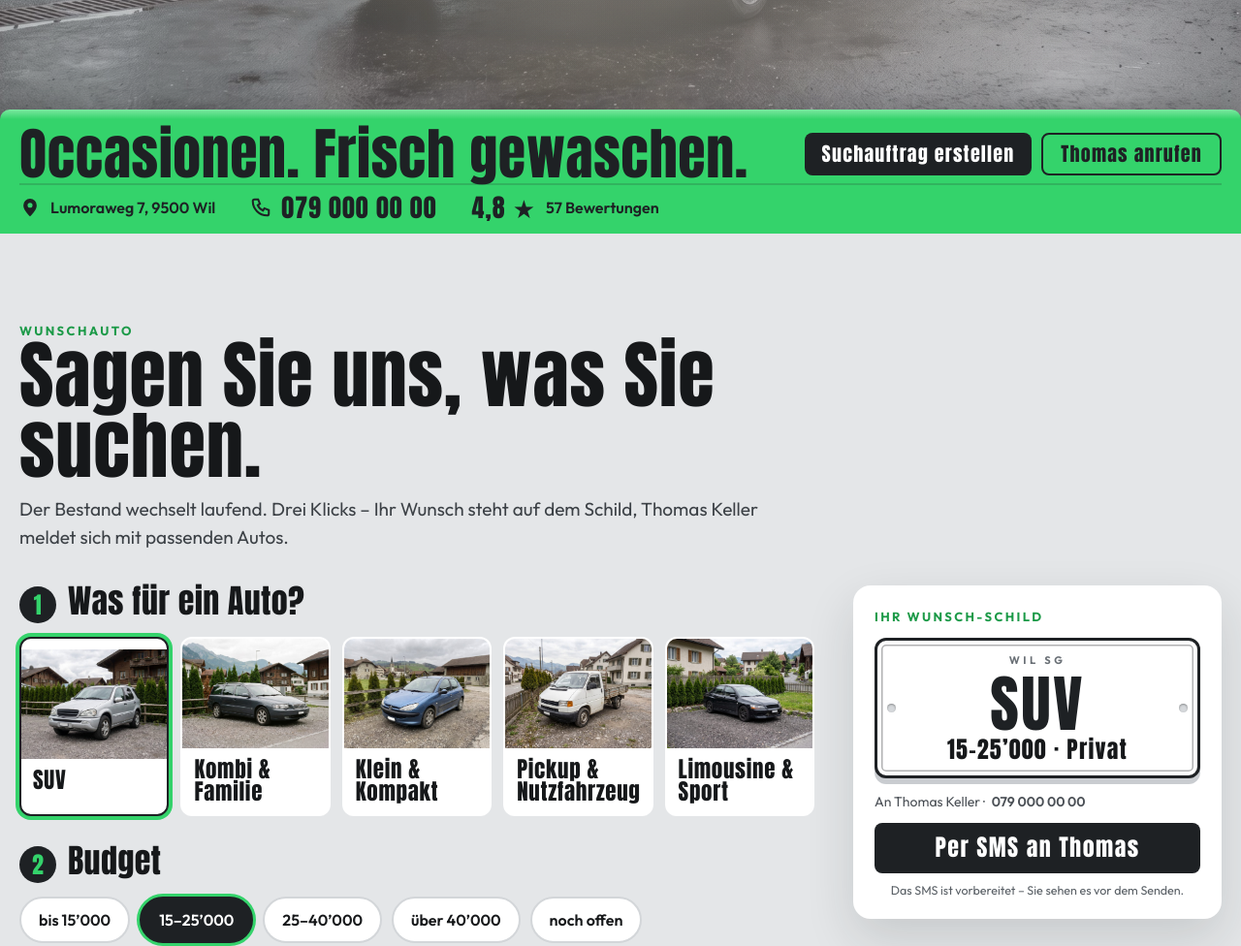
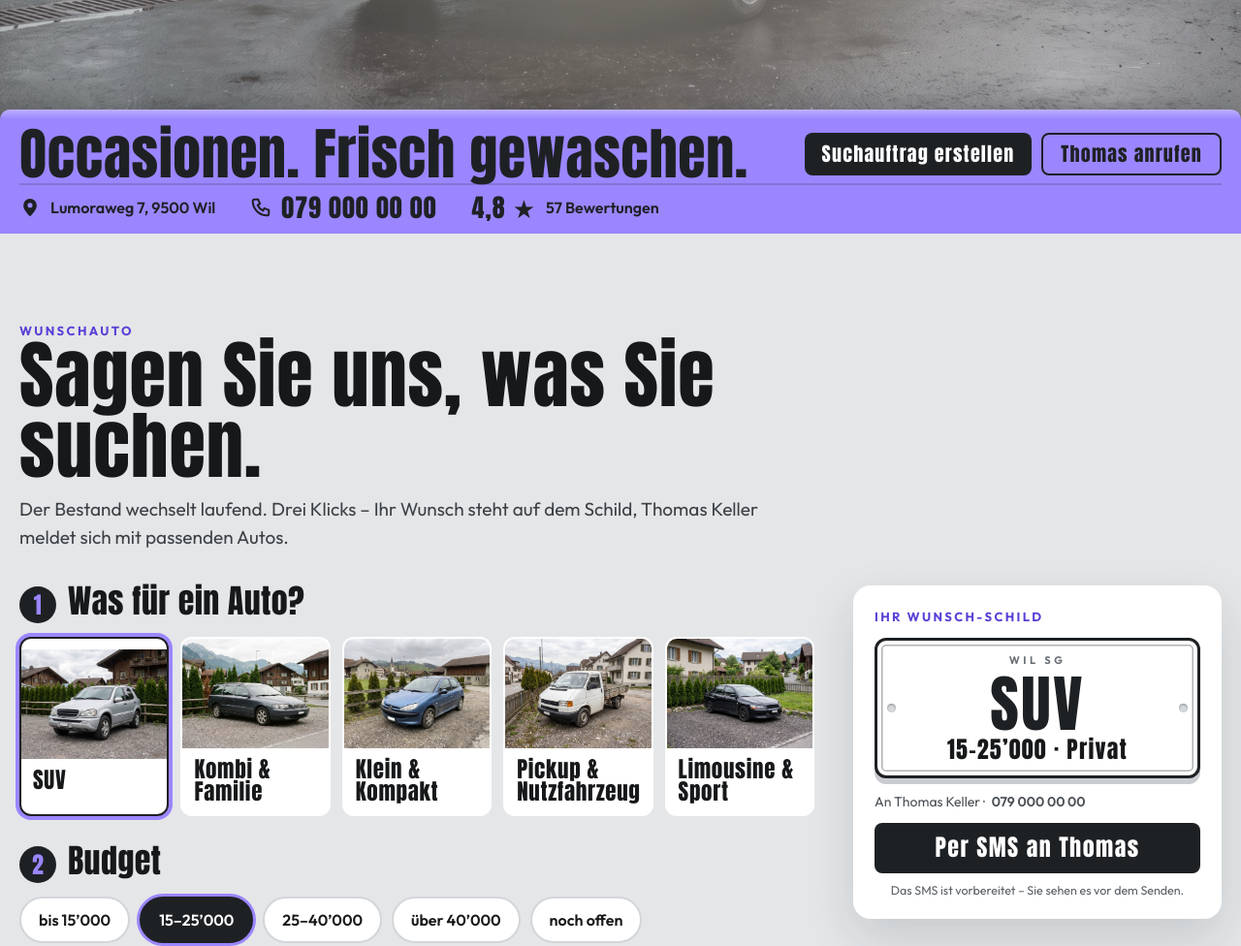
Before and after one commit to julia-mirku/garage-lumora, a plain HTML site: page index.html in a window 1280 px wide. Shown: the part 560-1536 px from the top of the page at 97% size. Drawn offline with Linux system fonts and the light colour scheme.

Commit message:
Garage Lumora: accent colour violet

```diff
--- a/index.html
+++ b/index.html
@@ -15,7 +15,7 @@
 <style>
 :root{
   --graphit:#1E2124; --graphit2:#2A2E32; --graphit3:#3A3F44; --beton:#E4E6E8; --beton2:#D3D6D9; --weiss:#fff;
-  --gelb:#34D36B; --gelb-hell:#7BE8A0; --gelb-tief:#1C9A48;
+  --gelb:#9B86FF; --gelb-hell:#BDB0FF; --gelb-tief:#5A3FD6;
   --text:#16181A; --text-hell:#F1F2F3; --grau:#A6ABB1;
   --kopf:'Anton', Impact, 'Arial Narrow', sans-serif; --body:'Outfit', system-ui, sans-serif; --r:12px;
 }
@@ -28,7 +28,7 @@ button{font:inherit;color:inherit;background:none;border:0;cursor:pointer}
 :focus-visible{outline:2px solid var(--gelb);outline-offset:3px;border-radius:6px}
 .dach :focus-visible,.such :focus-visible,.schluss :focus-visible{outline-color:var(--graphit)}
 :focus:not(:focus-visible){outline:none}
-::selection{background:rgba(52,211,107,.4)}
+::selection{background:rgba(155,134,255,.4)}
 button,.btn,.typ,.chip,.tag,.foto-k,.paar,.antw-k{-webkit-user-select:none;user-select:none;-webkit-touch-callout:none}
 .wrap{width:min(1240px,100% - 40px);margin-inline:auto}
 h1,h2,h3{font-family:var(--kopf);font-weight:400;line-height:.95;letter-spacing:.01em}
@@ -47,8 +47,8 @@ section{padding:clamp(52px,7vw,100px) 0}
 .btn-d{background:var(--graphit);color:#fff}
 .btn-l{border:2px solid var(--graphit);color:var(--graphit)}
 @media (hover:hover){
-  .ready .btn-g:hover{background:var(--gelb-hell);box-shadow:0 0 0 5px rgba(52,211,107,.25),0 10px 30px rgba(52,211,107,.3)}
-  .ready .btn-r:hover{border-color:var(--gelb);box-shadow:0 0 0 4px rgba(52,211,107,.18)}
+  .ready .btn-g:hover{background:var(--gelb-hell);box-shadow:0 0 0 5px rgba(155,134,255,.25),0 10px 30px rgba(155,134,255,.3)}
+  .ready .btn-r:hover{border-color:var(--gelb);box-shadow:0 0 0 4px rgba(155,134,255,.18)}
   .ready .btn-d:hover{box-shadow:0 0 0 5px rgba(30,33,36,.18),0 10px 26px rgba(0,0,0,.25)}
   .ready .btn-l:hover{background:rgba(30,33,36,.1);box-shadow:0 0 0 4px rgba(30,33,36,.2)}
 }
@@ -61,10 +61,10 @@ section{padding:clamp(52px,7vw,100px) 0}
 .marke small{font-family:var(--body);font-weight:500;letter-spacing:.42em;font-size:11px;color:var(--grau)}
 .marke b{font-family:var(--kopf);font-weight:400;font-size:32px;letter-spacing:.04em}
 .marke b span{color:var(--gelb)}
-@media (hover:hover){.ready .marke:hover{box-shadow:0 0 0 2px rgba(52,211,107,.5)}}
+@media (hover:hover){.ready .marke:hover{box-shadow:0 0 0 2px rgba(155,134,255,.5)}}
 .nav{display:flex;gap:4px;align-items:center}
 .nav a.n{font-weight:600;font-size:15px;color:#d4d7da;text-decoration:none;padding:8px 12px;border-radius:8px;transition:box-shadow .2s,color .2s,background-color .2s}
-@media (hover:hover){.ready .nav a.n:hover{color:#fff;background:rgba(52,211,107,.1);box-shadow:inset 0 0 0 1.5px rgba(52,211,107,.6)}}
+@media (hover:hover){.ready .nav a.n:hover{color:#fff;background:rgba(155,134,255,.1);box-shadow:inset 0 0 0 1.5px rgba(155,134,255,.6)}}
 .kopf .btn{min-height:44px;font-size:21px;padding:0 16px}
 @media (max-width:980px){.nav a.n{display:none}}
 @media (max-width:420px){.kopf .btn span{display:none}.kopf .btn{padding:0 14px}}
@@ -86,13 +86,13 @@ section{padding:clamp(52px,7vw,100px) 0}
 .wasch-tipp b{color:var(--gelb);font-weight:700}
 .wasch-btn{display:inline-flex;align-items:center;gap:8px;background:var(--gelb);color:var(--graphit);font-family:var(--kopf);font-size:22px;letter-spacing:.05em;padding:8px 16px;border-radius:999px;transition:box-shadow .2s, background-color .2s, transform .15s}
 .wasch-btn svg{width:20px;height:20px}
-@media (hover:hover){.ready .wasch-btn:hover{background:var(--gelb-hell);box-shadow:0 0 0 5px rgba(52,211,107,.3)}}
+@media (hover:hover){.ready .wasch-btn:hover{background:var(--gelb-hell);box-shadow:0 0 0 5px rgba(155,134,255,.3)}}
 .wasch-btn:active{transform:scale(.96)}
 .blank{position:absolute;right:clamp(14px,3vw,34px);top:clamp(14px,3vh,28px);z-index:4;background:var(--gelb);color:var(--graphit);border-radius:14px;padding:12px 16px;text-decoration:none;box-shadow:0 12px 30px rgba(0,0,0,.3);opacity:0;transform:scale(.9);transition:opacity .5s ease, transform .5s cubic-bezier(.2,.8,.2,1.2), box-shadow .2s;pointer-events:none}
 .blank.da{opacity:1;transform:none;pointer-events:auto}
 .blank b{display:block;font-family:var(--kopf);font-weight:400;font-size:30px;line-height:1;letter-spacing:.03em}
 .blank span{display:block;font-size:14px;font-weight:600;margin-top:4px}
-@media (hover:hover){.ready .blank.da:hover{box-shadow:0 0 0 5px rgba(52,211,107,.35),0 12px 30px rgba(0,0,0,.3)}}
+@media (hover:hover){.ready .blank.da:hover{box-shadow:0 0 0 5px rgba(155,134,255,.35),0 12px 30px rgba(0,0,0,.3)}}
 .funkel{position:absolute;z-index:3;width:22px;height:22px;pointer-events:none;background:radial-gradient(circle,#fff 0 2px,transparent 3px),conic-gradient(from 45deg,transparent 0 10%,rgba(255,255,255,.95) 12%,transparent 14% 35%,rgba(255,255,255,.95) 37%,transparent 39% 60%,rgba(255,255,255,.95) 62%,transparent 64% 85%,rgba(255,255,255,.95) 87%,transparent 89%);border-radius:50%;animation:funkel 1.1s ease-out forwards}
 @keyframes funkel{0%{opacity:0;transform:scale(.2) rotate(0)}40%{opacity:1;transform:scale(1.15) rotate(30deg)}100%{opacity:0;transform:scale(.6) rotate(60deg)}}
 .dach{position:relative;z-index:5;background:var(--gelb);color:var(--graphit);box-shadow:0 -10px 30px rgba(0,0,0,.25)}
@@ -137,12 +137,12 @@ section{padding:clamp(52px,7vw,100px) 0}
 .typ img{width:100%;aspect-ratio:4/3;object-fit:cover}
 .typ span{display:block;padding:10px 12px 12px;font-family:var(--kopf);font-size:23px;letter-spacing:.03em;line-height:1}
 .typ[aria-pressed="true"]{border-color:var(--graphit);box-shadow:0 0 0 4px var(--gelb)}
-@media (hover:hover){.ready .live .typ:hover{box-shadow:0 0 0 4px rgba(52,211,107,.55),0 12px 26px rgba(0,0,0,.12);transform:translateY(-2px)}}
+@media (hover:hover){.ready .live .typ:hover{box-shadow:0 0 0 4px rgba(155,134,255,.55),0 12px 26px rgba(0,0,0,.12);transform:translateY(-2px)}}
 .typ:active,.chip:active,.tag:active{transform:scale(.97)}
 .chips{display:flex;flex-wrap:wrap;gap:10px}
 .chip{min-height:48px;padding:0 18px;border-radius:999px;background:#fff;border:2px solid var(--beton2);font-weight:600;font-size:16px;transition:border-color .2s, box-shadow .2s, background-color .2s, transform .15s}
 .chip[aria-pressed="true"]{background:var(--graphit);color:#fff;border-color:var(--graphit);box-shadow:0 0 0 3px var(--gelb)}
-@media (hover:hover){.ready .live .chip:hover{border-color:var(--gelb-tief);box-shadow:0 0 0 3px rgba(52,211,107,.35)}}
+@media (hover:hover){.ready .live .chip:hover{border-color:var(--gelb-tief);box-shadow:0 0 0 3px rgba(155,134,255,.35)}}
 .hinweis{font-size:14px;color:#5a6066;margin-top:10px}
 .bei-uns{margin-top:6px}
 .bei-uns p{font-size:14px;color:#4a4f55;margin-bottom:10px}
@@ -150,7 +150,7 @@ section{padding:clamp(52px,7vw,100px) 0}
 .fotos.wechsel{opacity:0}
 .foto-k{border-radius:10px;overflow:hidden;background:#cfd2d5;transition:box-shadow .2s, transform .2s}
 .foto-k img{width:100%;aspect-ratio:4/3;object-fit:cover}
-@media (hover:hover){.ready .fotos:not(.wechsel) .foto-k:hover{box-shadow:0 0 0 4px rgba(52,211,107,.6);transform:translateY(-2px)}}
+@media (hover:hover){.ready .fotos:not(.wechsel) .foto-k:hover{box-shadow:0 0 0 4px rgba(155,134,255,.6);transform:translateY(-2px)}}
 .alle{margin-top:12px;min-height:44px;font-size:20px}
 @media (max-width:600px){.fotos{grid-template-columns:repeat(2,minmax(0,1fr))}}
 
@@ -166,7 +166,7 @@ section{padding:clamp(52px,7vw,100px) 0}
 @media (hover:hover){.ready .schild-box.live .schild:hover{transform:rotate(-1.2deg)}}
 .s-an{font-size:14px;color:#4a4f55;margin-bottom:10px}
 .s-an a{text-decoration:none;font-weight:600;white-space:nowrap;padding:1px 4px;border-radius:4px;transition:background-color .2s}
-@media (hover:hover){.ready .live .s-an a:hover{background:rgba(52,211,107,.35)}}
+@media (hover:hover){.ready .live .s-an a:hover{background:rgba(155,134,255,.35)}}
 .schild-box .btn{width:100%}
 .schild-box .fein{font-size:12.5px;color:#5a6066;text-align:center;margin-top:8px}
 @media (max-width:1020px){.such-grid{grid-template-columns:minmax(0,1fr)}.schild-box{position:relative;top:0;max-width:440px}.typen{grid-template-columns:repeat(3,1fr)}}
@@ -179,14 +179,14 @@ section{padding:clamp(52px,7vw,100px) 0}
 .google{display:inline-flex;align-items:center;gap:14px;padding:12px 20px;border-radius:12px;background:var(--gelb);color:var(--graphit);text-decoration:none;transition:box-shadow .2s, background-color .2s}
 .google b{font-family:var(--kopf);font-weight:400;font-size:52px;line-height:.9}
 .google small{display:block;font-size:13px;font-weight:600}
-@media (hover:hover){.ready .live .google:hover,.ready .google.live:hover{background:var(--gelb-hell);box-shadow:0 0 0 5px rgba(52,211,107,.25)}}
+@media (hover:hover){.ready .live .google:hover,.ready .google.live:hover{background:var(--gelb-hell);box-shadow:0 0 0 5px rgba(155,134,255,.25)}}
 .paare{display:grid;grid-template-columns:repeat(3,minmax(0,1fr));gap:22px}
 .paar{display:flex;flex-direction:column;gap:10px;transition:transform .2s}
 .blase{border-radius:16px;padding:16px 18px;font-size:15.5px;line-height:1.5}
 .blase.k{background:#2E3236;border-bottom-left-radius:4px;margin-right:30px}
 .blase.m{background:var(--gelb);color:var(--graphit);border-bottom-right-radius:4px;margin-left:30px}
 .blase .wer{display:block;margin-top:8px;font-size:13px;font-weight:700;opacity:.8}
-@media (hover:hover){.ready .paar.live:hover{transform:translateY(-3px)}.ready .paar.live:hover .blase.m{box-shadow:0 0 0 4px rgba(52,211,107,.25)}}
+@media (hover:hover){.ready .paar.live:hover{transform:translateY(-3px)}.ready .paar.live:hover .blase.m{box-shadow:0 0 0 4px rgba(155,134,255,.25)}}
 .quelle{margin-top:20px;font-size:13px;color:var(--grau)}
 .wisch-hint{display:none;margin-top:12px;font-size:13px;color:var(--grau)}
 @media (max-width:1000px){.paare{display:flex;overflow-x:auto;scroll-snap-type:x mandatory;gap:14px;margin:0 -20px;padding:0 20px 6px;scrollbar-width:none}.paare::-webkit-scrollbar{display:none}.paar{flex:0 0 min(84%,420px);scroll-snap-align:start}.wisch-hint{display:block}}
@@ -211,7 +211,7 @@ section{padding:clamp(52px,7vw,100px) 0}
 .msg.er{align-self:flex-start;background:#fff;color:#1b1c1e;border-bottom-left-radius:6px;box-shadow:0 1px 0 rgba(0,0,0,.05)}
 .msg.ich{align-self:flex-end;background:var(--graphit);color:#fff;border-bottom-right-radius:6px}
 .msg a.route{display:inline-flex;align-items:center;gap:6px;margin-top:8px;padding:6px 12px;border-radius:999px;background:var(--gelb);color:var(--graphit);text-decoration:none;font-weight:700;font-size:14px;transition:box-shadow .2s}
-@media (hover:hover){.ready .msg a.route:hover{box-shadow:0 0 0 4px rgba(52,211,107,.35)}}
+@media (hover:hover){.ready .msg a.route:hover{box-shadow:0 0 0 4px rgba(155,134,255,.35)}}
 .tippt{align-self:flex-start;background:#fff;border-radius:18px;padding:12px 14px;display:none;gap:4px}
 .tippt.da{display:flex}
 .tippt i{width:7px;height:7px;border-radius:50%;background:#9aa0a6;animation:punkt 1s infinite}
@@ -224,12 +224,12 @@ section{padding:clamp(52px,7vw,100px) 0}
 .tag small{font-size:11.5px;color:#5a6066}
 .tag[aria-pressed="true"]{background:var(--graphit);color:#fff;border-color:var(--graphit)}
 .tag[aria-pressed="true"] small{color:var(--gelb)}
-@media (hover:hover){.ready .antworten.da .tag:hover{border-color:var(--graphit);box-shadow:0 0 0 3px rgba(52,211,107,.6)}}
+@media (hover:hover){.ready .antworten.da .tag:hover{border-color:var(--graphit);box-shadow:0 0 0 3px rgba(155,134,255,.6)}}
 .eingabe{display:flex;align-items:center;gap:8px;padding:10px 12px 14px;background:#fff;border-top:1px solid #e1e3e6}
 .eingabe .feld{flex:1;min-height:42px;border-radius:21px;background:#F3F4F6;padding:10px 14px;font-size:14px;color:#4a4f55;line-height:1.3}
 .senden{flex:none;width:46px;height:46px;border-radius:50%;background:var(--gelb);color:var(--graphit);display:grid;place-items:center;transition:box-shadow .2s, transform .15s, background-color .2s}
 .senden svg{width:22px;height:22px}
-@media (hover:hover){.ready .senden:hover{box-shadow:0 0 0 5px rgba(52,211,107,.35);background:var(--gelb-hell)}}
+@media (hover:hover){.ready .senden:hover{box-shadow:0 0 0 5px rgba(155,134,255,.35);background:var(--gelb-hell)}}
 .senden:active{transform:scale(.94)}
 @media (max-width:900px){.schluss .raster{grid-template-columns:1fr}.chat{min-height:480px}}
 .no-js .msg,.no-js .antworten{opacity:1;transform:none;pointer-events:auto}
@@ -284,7 +284,7 @@ section{padding:clamp(52px,7vw,100px) 0}
         </div>
       </div>
       <div class="dach-unten">
-        <a href="https://www.google.com/maps/dir/?api=1&amp;destination=Wil+SG" target="_blank" rel="noopener"><svg viewBox="0 0 24 24"><path fill="currentColor" d="M12 22s-7.5-6.6-7.5-12.3a7.5 7.5 0 0 1 15 0C19.5 15.4 12 22 12 22z"/><circle cx="12" cy="9.6" r="2.8" fill="#34D36B"/></svg>Lumoraweg 7, 9500&nbsp;Wil</a>
+        <a href="https://www.google.com/maps/dir/?api=1&amp;destination=Wil+SG" target="_blank" rel="noopener"><svg viewBox="0 0 24 24"><path fill="currentColor" d="M12 22s-7.5-6.6-7.5-12.3a7.5 7.5 0 0 1 15 0C19.5 15.4 12 22 12 22z"/><circle cx="12" cy="9.6" r="2.8" fill="#9B86FF"/></svg>Lumoraweg 7, 9500&nbsp;Wil</a>
         <a href="tel:+41790000000"><svg viewBox="0 0 24 24" fill="none" stroke="currentColor" stroke-width="2.2"><path d="M5 3h4l2 5-2.5 1.5a11 11 0 0 0 6 6L16 13l5 2v4a2 2 0 0 1-2 2A16 16 0 0 1 3 5a2 2 0 0 1 2-2"/></svg><b>079 000 00 00</b></a>
         <a href="#antworten"><b>4,8 ★</b> 57 Bewertungen</a>
       </div>
```
